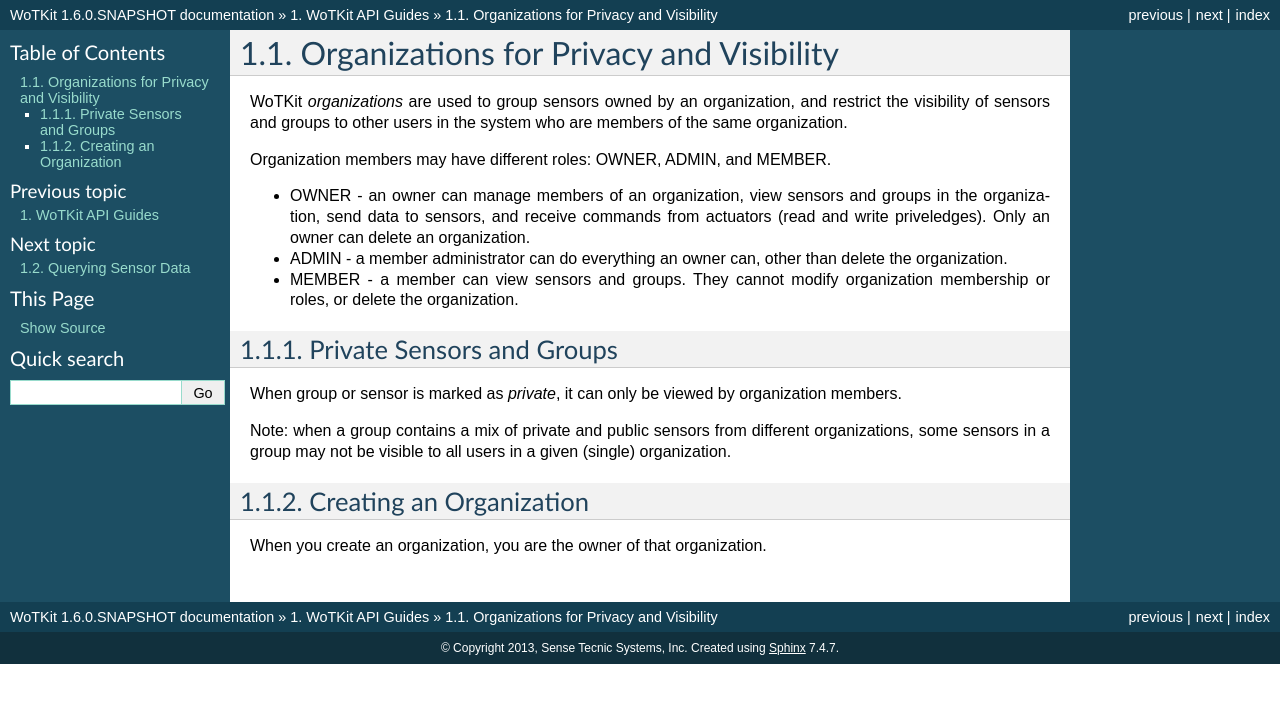
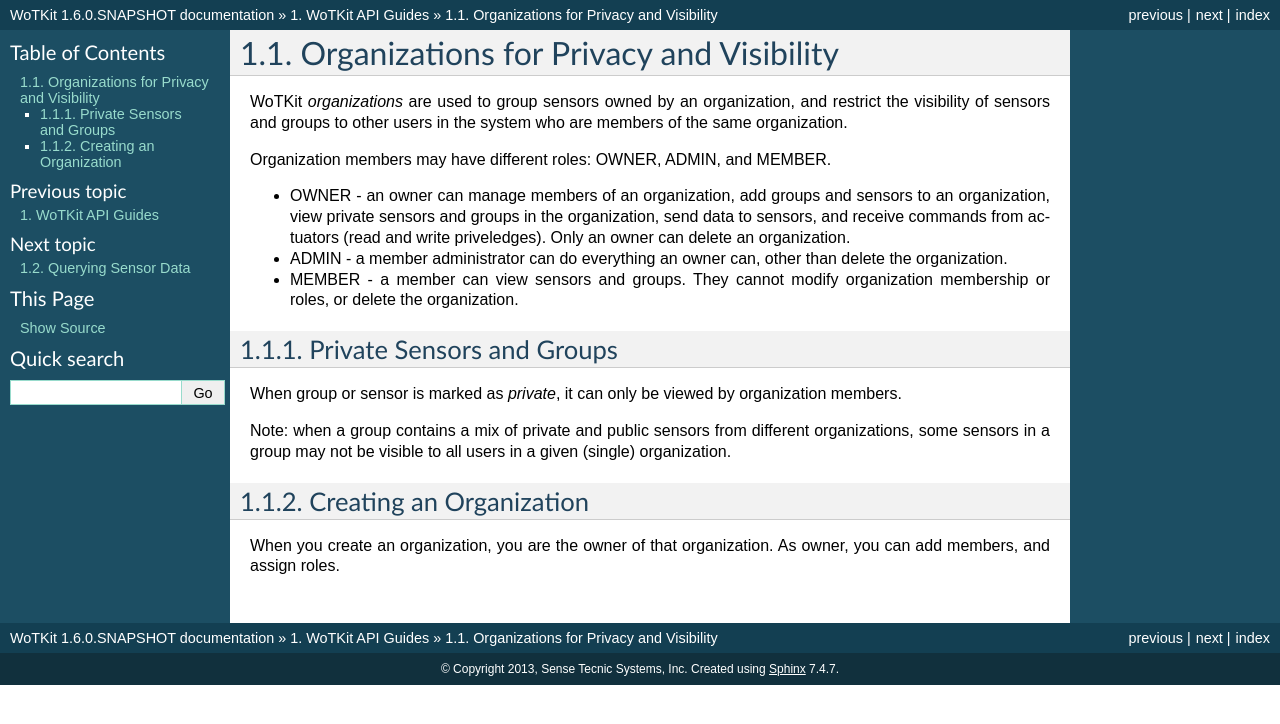
Before and after one commit to SenseTecnic/wotkit-docs, a Sphinx documentation site: the page built from source/guides/organizations.rst, in a window 1280 px wide. Shown: the top 724 px of the page. Built offline with Sphinx 7.4.7, drawn with Linux system fonts in a browser that asks for light colours; formulas are drawn with MathJax 3.

Commit message:
Update organizations.rst

```diff
--- a/source/guides/organizations.rst
+++ b/source/guides/organizations.rst
@@ -6,7 +6,7 @@
 
 Organization members may have different roles: OWNER, ADMIN, and MEMBER.
 
-* OWNER - an owner can manage members of an organization, view sensors and groups in the organization, send data to sensors, and receive commands from actuators (read and write priveledges).  Only an owner can delete an organization.
+* OWNER - an owner can manage members of an organization, add groups and sensors to an organization, view private sensors and groups in the organization, send data to sensors, and receive commands from actuators (read and write priveledges).  Only an owner can delete an organization.
 * ADMIN - a member administrator can do everything an owner can, other than delete the organization.
 * MEMBER - a member can view sensors and groups.  They cannot modify organization membership or roles, or delete the organization.
 
@@ -20,4 +20,4 @@
 Creating an Organization
 ------------------------
 
-When you create an organization, you are the owner of that organization.
+When you create an organization, you are the owner of that organization.  As owner, you can add members, and assign roles.
```
